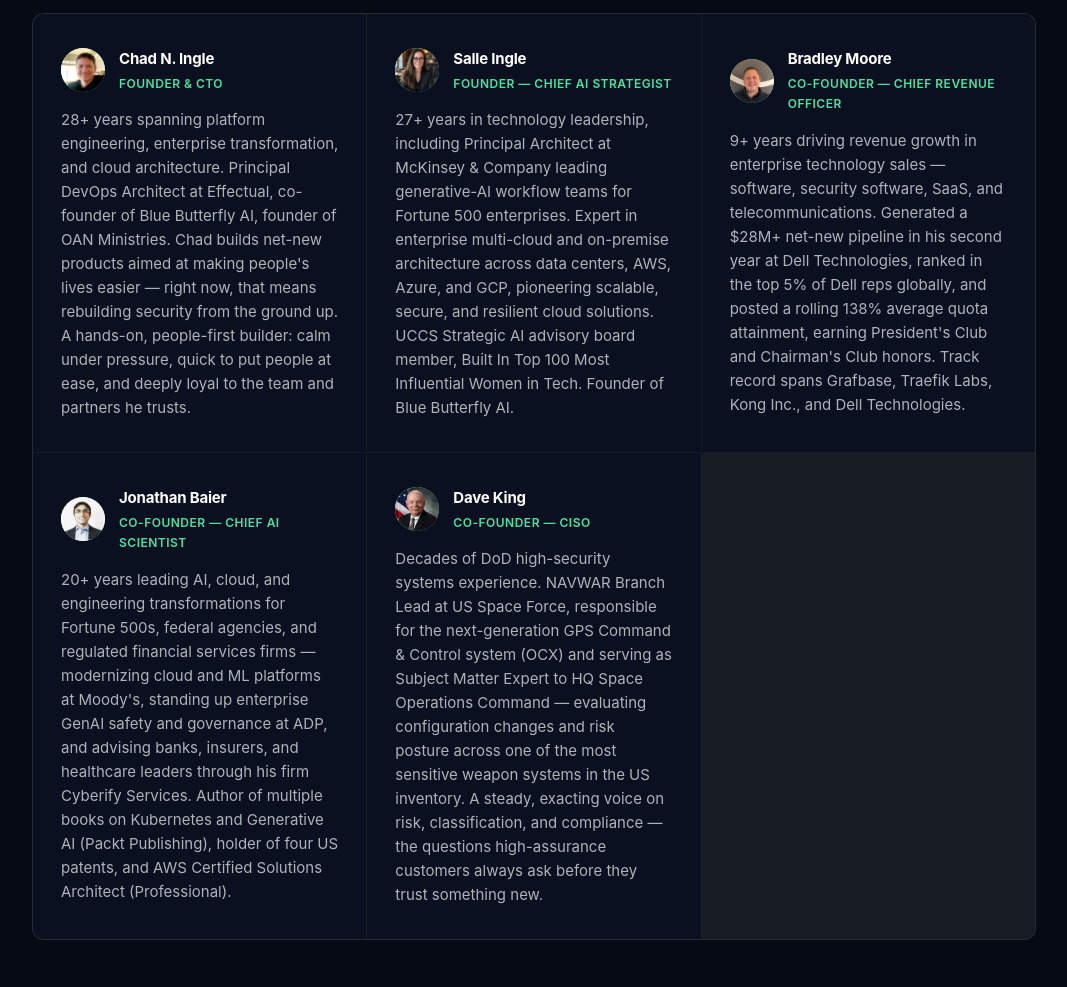
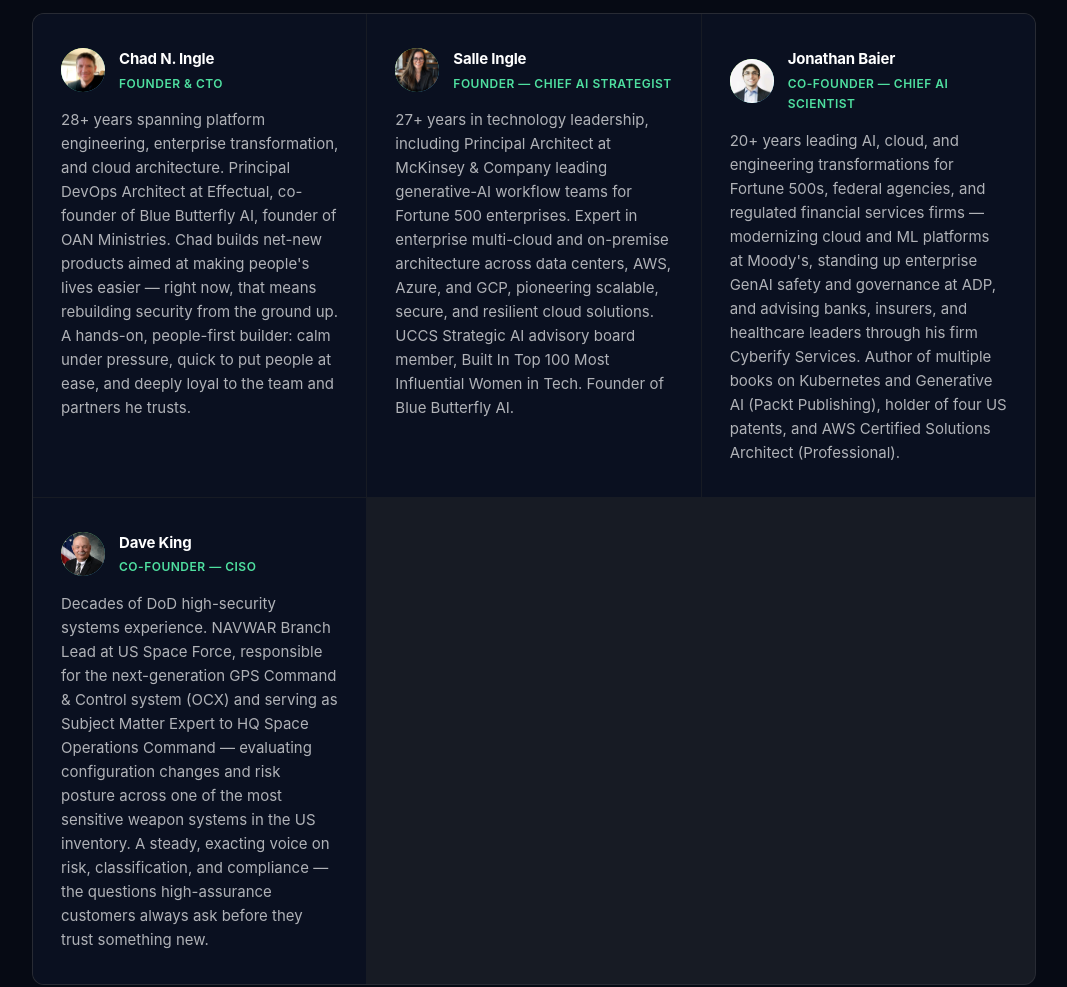
Before and after one commit to corveth/corveth-website, a plain HTML site: page index.html in a window 1280 px wide. Shown: the part 3263-4250 px from the top of the page, without its empty margins (106-1173 px from the left). Drawn offline with Linux system fonts and the light colour scheme.

Commit message:
Remove Brad from team section pending resignation

```diff
--- a/index.html
+++ b/index.html
@@ -766,16 +766,6 @@
     </div>
     <div class="team-card">
       <div class="team-header">
-        <div class="team-avatar"><img src="images/brad.jpeg" alt="Brad"></div>
-        <div>
-          <div class="team-name">Bradley Moore</div>
-          <div class="team-role">Co-Founder — Chief Revenue Officer</div>
-        </div>
-      </div>
-      <p>9+ years driving revenue growth in enterprise technology sales — software, security software, SaaS, and telecommunications. Generated a $28M+ net-new pipeline in his second year at Dell Technologies, ranked in the top 5% of Dell reps globally, and posted a rolling 138% average quota attainment, earning President's Club and Chairman's Club honors. Track record spans Grafbase, Traefik Labs, Kong Inc., and Dell Technologies.</p>
-    </div>
-    <div class="team-card">
-      <div class="team-header">
         <div class="team-avatar"><img src="images/jon.jpeg" alt="Jonathan Baier"></div>
         <div>
           <div class="team-name">Jonathan Baier</div>
```
